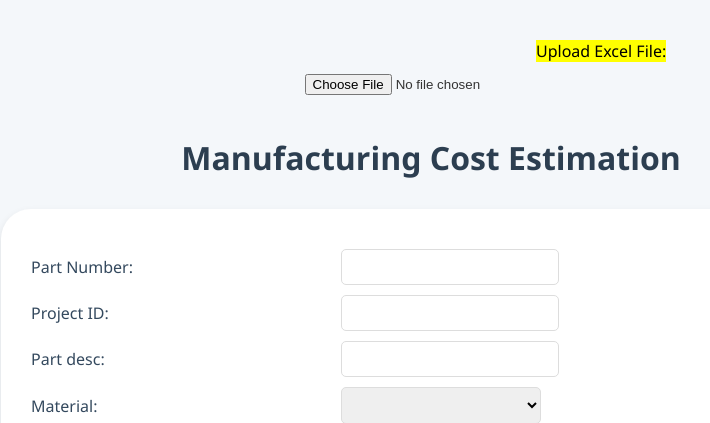
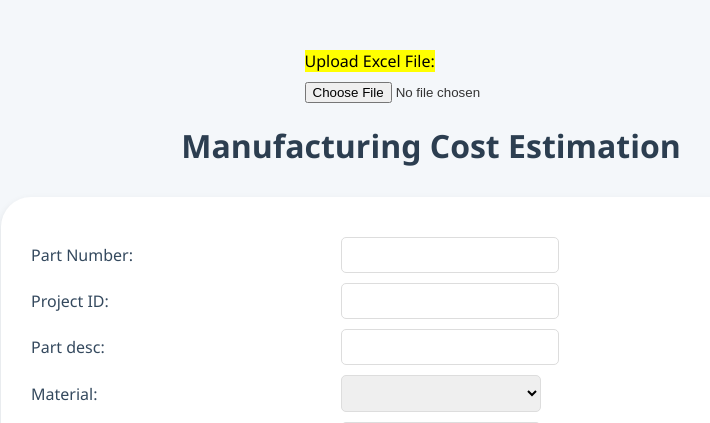
Before and after one commit to 123musharaf/MFG-Cost-Estimation-App, a Flask app: page / in a window 1280 px wide. Shown: the top 423 px of the page, without its empty margins (209-919 px from the left). Run offline with Flask 3, Linux system fonts and the light colour scheme; some libraries are stand-ins or nearby versions.

Commit message:
Index upload

```diff
--- a/static/style.css
+++ b/static/style.css
@@ -1,177 +1,3 @@
-/* body {
-    font-family: 'Segoe UI', Tahoma, Geneva, Verdana, sans-serif;
-    background-color: #f4f7fa;
-    margin: 0;
-    padding: 20px;
-    color: #333;
-}
-
-h1 {
-    text-align: center;
-    color: #2c3e50;
-    margin-bottom: 30px;
-    font-size: 2em;
-}
-
-form {
-    max-width: 800px;
-    margin: 0 auto;
-    background-color: #fff;
-    padding: 30px;
-    border-radius: 30px;
-    box-shadow: 0 4px 8px rgba(0, 0, 0, 0.1);
-}
-
-label {
-    display: flex;
-    align-items: center;
-    margin: 10px 0;
-    font-size: 1em;
-}
-
-label span {
-    width: 250px;
-    font-weight: 500;
-    color: #34495e;
-}
-
-input[type="text"],
-input[type="number"],
-select {
-    width: 200px;
-    padding: 8px;
-    border: 1px solid #ddd;
-    border-radius: 5px;
-    font-size: 1em;
-    transition: border-color 0.3s ease;
-}
-
-input[type="text"]:focus,
-input[type="number"]:focus,
-select:focus {
-    border-color: #3498db;
-    outline: none;
-}
-
-input[type="number"] {
-    -moz-appearance: textfield;
-}
-
-input[type="number"]::-webkit-outer-spin-button,
-input[type="number"]::-webkit-inner-spin-button {
-    -webkit-appearance: none;
-    margin: 0;
-}
-
-input[type="submit"] {
-    display: block;
-    width: 200px;
-    margin: 30px auto 0;
-    padding: 12px;
-    background-color: #2ecc71;
-    color: #fff;
-    border: none;
-    border-radius: 5px;
-    font-size: 1.1em;
-    cursor: pointer;
-    transition: background-color 0.3s ease;
-}
-
-input[type="submit"]:hover {
-    background-color: #27ae60;
-}
-
-.hidden {
-    display: none;
-}
-
-@media (max-width: 600px) {
-    label {
-        flex-direction: column;
-        align-items: flex-start;
-    }
-    label span {
-        width: 100%;
-        margin-bottom: 5px;
-    }
-    input[type="text"],
-    input[type="number"],
-    select {
-        width: 100%;
-    }
-}
-
-label input, label select {
-    margin-left: 60px;
-}
-
-.choices__inner {
-    width: 200px;
-    padding: 8px;
-    border: 1px solid #ddd;
-    border-radius: 5px;
-    background-color: #fff;
-    min-height: 0;
-}
-
-.choices__list--single {
-    padding: 0;
-}
-
-.choices__input {
-    width: 100%;
-}
-
-.choices__list--dropdown {
-    width: 200px;
-    border: 1px solid #ddd;
-    border-radius: 5px;
-    background-color: #fff;
-}
-
-.choices {
-    width: 200px;
-    margin-left: 60px;
-}
-
-.operation-box {
-    display: inline-flex;
-    align-items: center;
-    margin-top: 10px;
-    margin-left: 310px;
-    padding: 5px 10px;
-    background-color: #ecf0f1;
-    border: 1px solid #bdc3c7;
-    border-radius: 5px;
-    font-size: 1em;
-    color: #2c3e50;
-}
-
-.operation-box span {
-    margin-right: 10px;
-}
-
-.remove-btn {
-    background-color: #e74c3c;
-    color: #fff;
-    border: none;
-    border-radius: 3px;
-    padding: 2px 6px;
-    cursor: pointer;
-    font-size: 0.9em;
-    transition: background-color 0.3s ease;
-}
-
-.remove-btn:hover {
-    background-color: #c0392b;
-} */
-
-
-
-
-
-
-
 /* static/style.css */
 body {
     font-family: 'Segoe UI', Tahoma, Geneva, Verdana, sans-serif;
@@ -331,3 +157,7 @@ label input, label select {
     font-size: 1em;
     color: #2c3e50;
 }
+
+#uploadexcel{
+    align-items: center;
+}
--- a/templates/index.html
+++ b/templates/index.html
@@ -744,8 +744,10 @@
 </head>
 <body>
     <div style="width: 100%; text-align: center; margin-top: 20px; margin-bottom: 20px;">
-        <label for="excelUpload" style="margin-left: 725px;"><mark>Upload Excel File:</mark></label>
-        <input type="file" id="excelUpload" accept=".xlsx, .xls" style="margin-bottom: 20px;">
+        <div style="display: inline-block; text-align: left;">
+            <label for="excelUpload"><mark>Upload Excel File:</mark></label>
+            <input type="file" id="excelUpload" accept=".xlsx, .xls" style="margin-bottom: 20px; display: block; margin: 5px auto 0 auto;">
+        </div>
     </div>
     <h1>Manufacturing Cost Estimation</h1>
     <form id="costForm" method="POST" action="/calculate">
```
